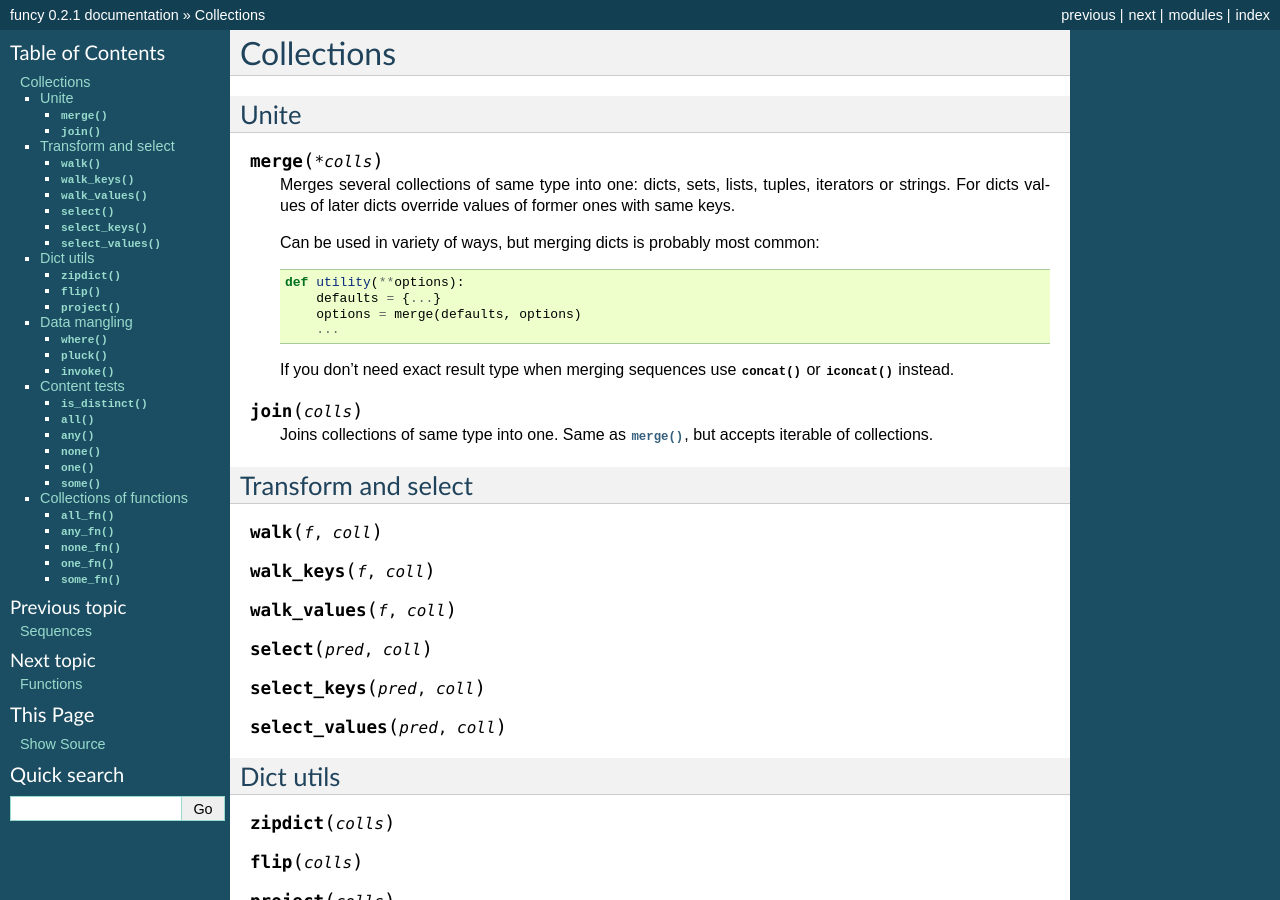
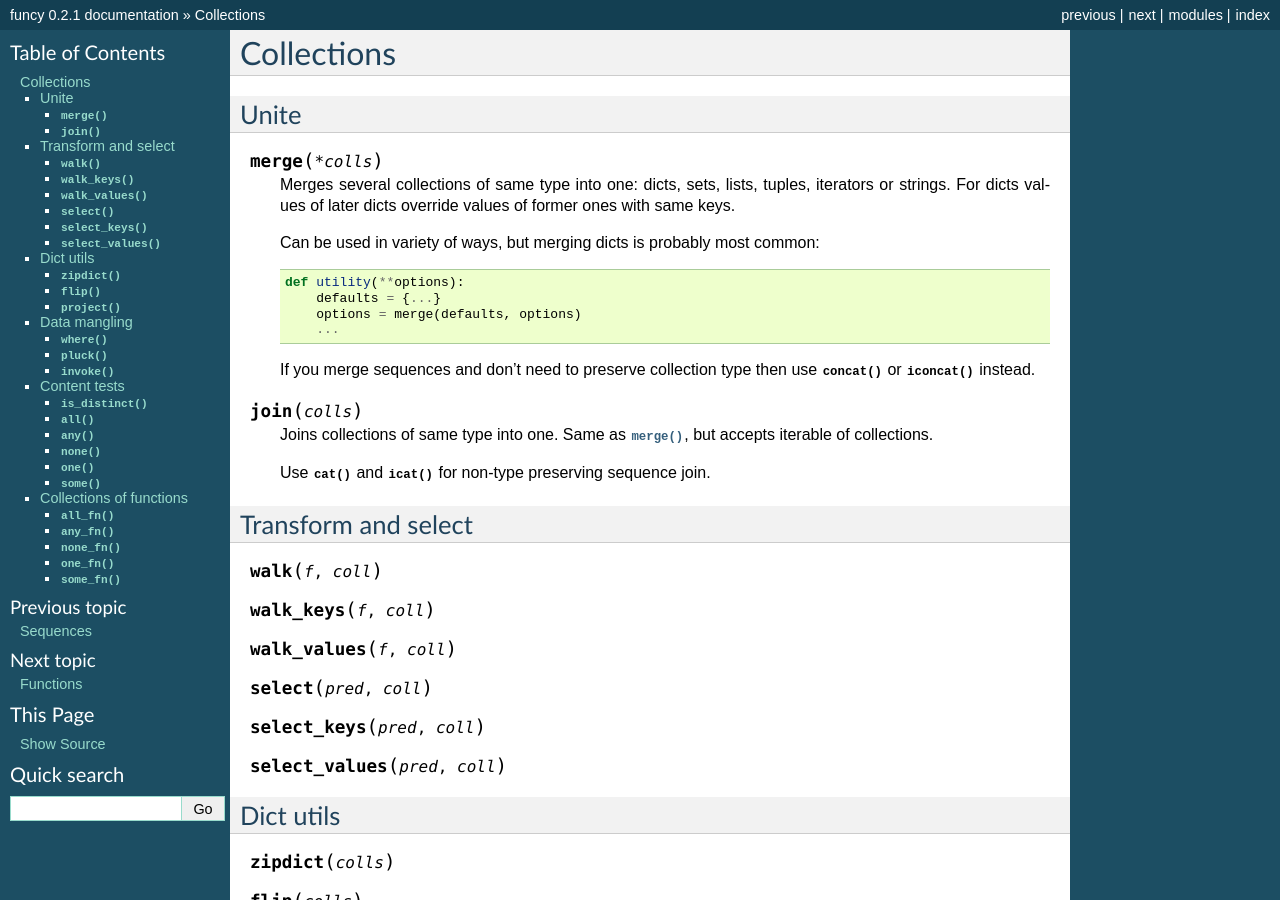
Before and after one commit to Jamaal224/funcy, a Sphinx documentation site: the page built from docs/colls.rst, in a window 1280 px wide and 900 px high. Built offline with Sphinx 7.4.7, drawn with Linux system fonts in a browser that asks for light colours; pages that are not in the unit, such as notebooks, are missing from menus.

Commit message:
Added hints to use [i][con]cat() to merge() and join() docs

```diff
--- a/docs/colls.rst
+++ b/docs/colls.rst
@@ -18,12 +18,14 @@ Unite
             options = merge(defaults, options)
             ...
 
-    If you don't need exact result type when merging sequences use :func:`concat` or :func:`iconcat` instead.
+    If you merge sequences and don't need to preserve collection type then use :func:`concat` or :func:`iconcat` instead.
 
 
 .. function:: join(colls)
 
     Joins collections of same type into one. Same as :func:`merge`, but accepts iterable of collections.
+
+    Use :func:`cat` and :func:`icat` for non-type preserving sequence join.
 
 
 Transform and select
```
